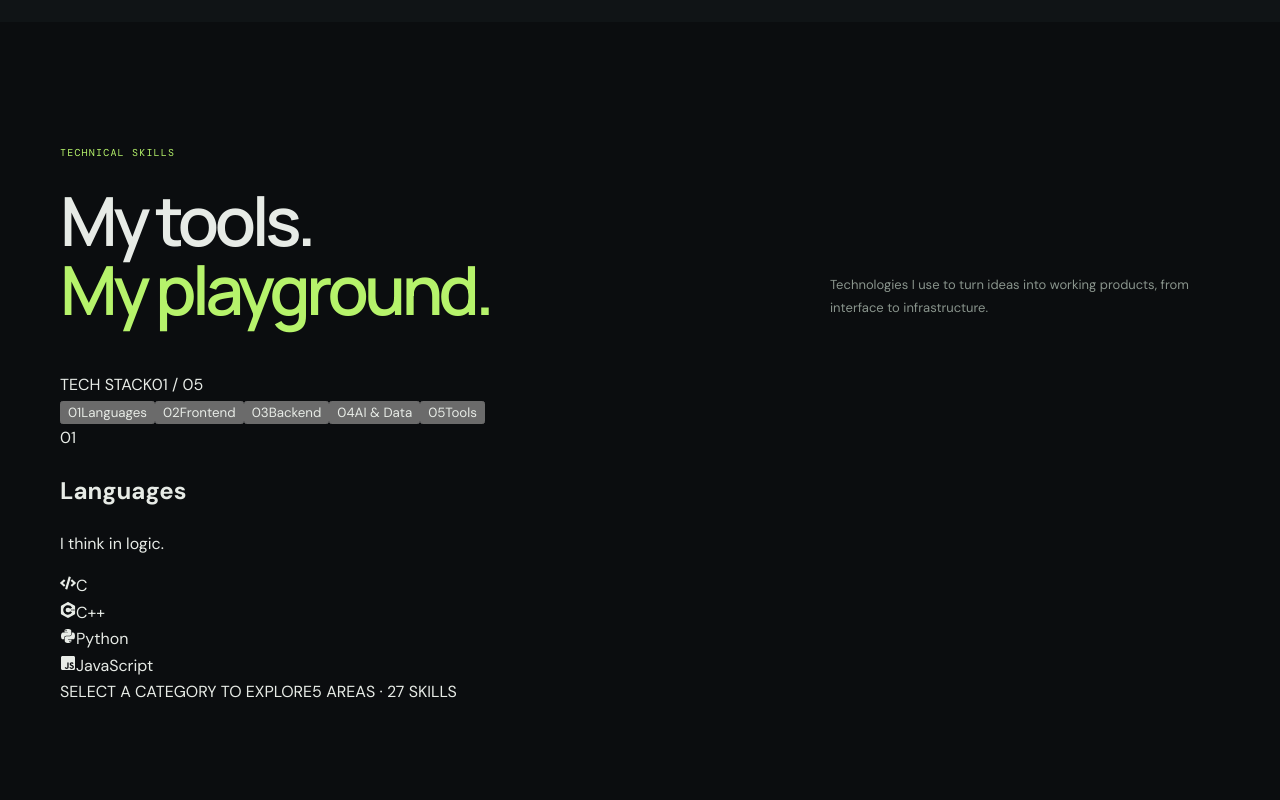
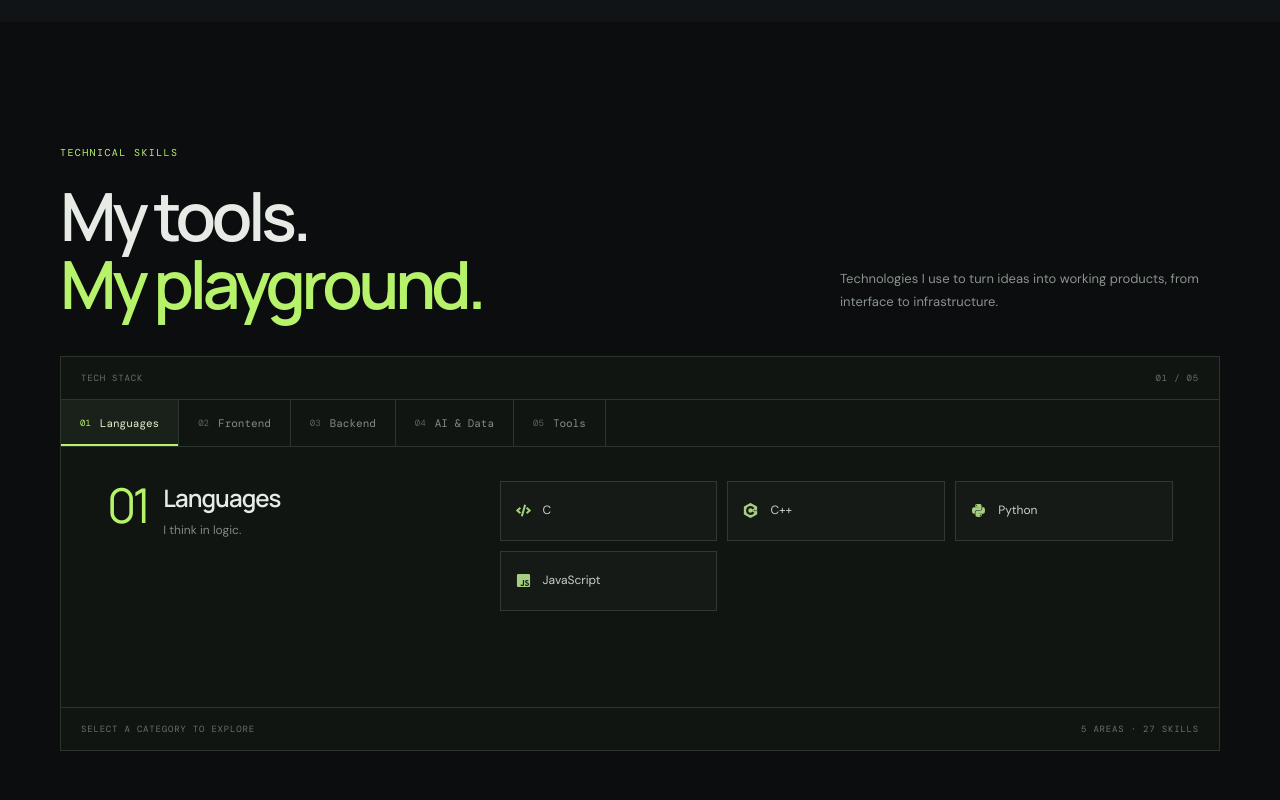
Before and after one commit to tanshi2003/Portfolio_Tanshi, a React (Create React App) app: page / in a window 1280 px wide. Shown: the part 2460-3260 px from the top of the page. Built offline with nearby package versions, Linux system fonts and the light colour scheme.

Commit message:
Redesign stack section into compact category explorer

```diff
--- a/src/App.css
+++ b/src/App.css
@@ -601,3 +601,34 @@ body.menu-open { overflow: hidden; }
 .skills-tech-entry { min-height:44px; }
 .skills-tech-name { font-size:13px; }
 .skills-right-page { padding:30px 36px 24px; }
+
+/* Skills section rework: clean interactive category selector */
+.skills { background:#0b0d0f; color:#e7ebe6; }
+.skills-shell { width:min(var(--content),calc(100% - 64px)); margin:0 auto; }
+.skills-heading { margin-bottom:38px; }
+.skills-kicker { color:var(--accent); font:10px 'DM Mono',monospace; letter-spacing:.14em; }
+.skills-heading-row { display:flex; align-items:flex-end; justify-content:space-between; gap:28px; margin-top:18px; }
+.skills-title { margin:0; font:600 clamp(42px,5.2vw,70px)/1.02 'Manrope',sans-serif; letter-spacing:-.065em; }
+.skills-title em { color:var(--accent); font-style:normal; }
+.skills-heading-row p { max-width:380px; color:#89948c; font-size:13px; line-height:1.8; margin:0 0 4px; }
+.skills-panel { border:1px solid #2c342e; background:#111512; }
+.skills-panel-head,.skills-panel-foot { display:flex; justify-content:space-between; align-items:center; gap:16px; padding:15px 20px; color:#657168; font:9px 'DM Mono',monospace; letter-spacing:.09em; }
+.skills-panel-head { border-bottom:1px solid #2c342e; }
+.skills-panel-foot { border-top:1px solid #2c342e; }
+.skills-tabs { display:flex; flex-wrap:wrap; border-bottom:1px solid #2c342e; }
+.skills-tabs button { display:flex; align-items:center; gap:9px; border:0; border-right:1px solid #2c342e; padding:16px 19px; background:transparent; color:#818c84; font:11px 'DM Mono',monospace; cursor:pointer; transition:color .2s,background .2s; }
+.skills-tabs button span { color:#59645d; font-size:9px; }
+.skills-tabs button.active,.skills-tabs button:hover { color:#dff5ce; background:#1a211b; box-shadow:inset 0 -2px var(--accent); }
+.skills-tabs button.active span { color:var(--accent); }
+.skills-display { min-height:260px; padding:34px clamp(22px,4vw,46px); }
+.skills-category-view { display:grid; grid-template-columns:minmax(170px,.7fr) minmax(0,1.3fr); gap:30px; align-items:start; }
+.skills-category-intro { display:flex; align-items:flex-start; gap:16px; }
+.skills-category-number { color:var(--accent); font:300 48px/1 'Manrope',sans-serif; letter-spacing:-.08em; }
+.skills-category-intro h2 { color:#e7ebe6; font:600 24px/1.2 'Manrope',sans-serif; letter-spacing:-.04em; margin:3px 0 8px; }
+.skills-category-intro p { color:#7f8982; font-size:12px; margin:0; }
+.skills-items { display:grid; grid-template-columns:repeat(3,minmax(0,1fr)); gap:10px; }
+.skills-item { min-height:60px; display:flex; align-items:center; gap:12px; padding:14px 15px; border:1px solid #303832; background:#151a16; color:#c7d0c8; font-size:12px; transition:transform .2s,border-color .2s,background .2s; }
+.skills-item:hover { transform:translateY(-2px); border-color:#637953; background:#1b231c; }
+.skills-item-icon { color:#a6ce80; font-size:15px; display:flex; }
+@media(max-width:850px){.skills-heading-row{flex-direction:column;align-items:flex-start;gap:15px}.skills-category-view{grid-template-columns:1fr;gap:20px}.skills-items{grid-template-columns:repeat(2,minmax(0,1fr))}.skills-display{min-height:0}}
+@media(max-width:600px){.skills-shell{width:calc(100% - 36px)}.skills-tabs{overflow-x:auto;flex-wrap:nowrap}.skills-tabs button{white-space:nowrap;padding:13px 14px}.skills-display{padding:24px 18px}.skills-items{grid-template-columns:1fr}.skills-item{min-height:48px}.skills-panel-foot{font-size:8px;padding:12px 14px}.skills-heading-row p{font-size:12px}}
```
